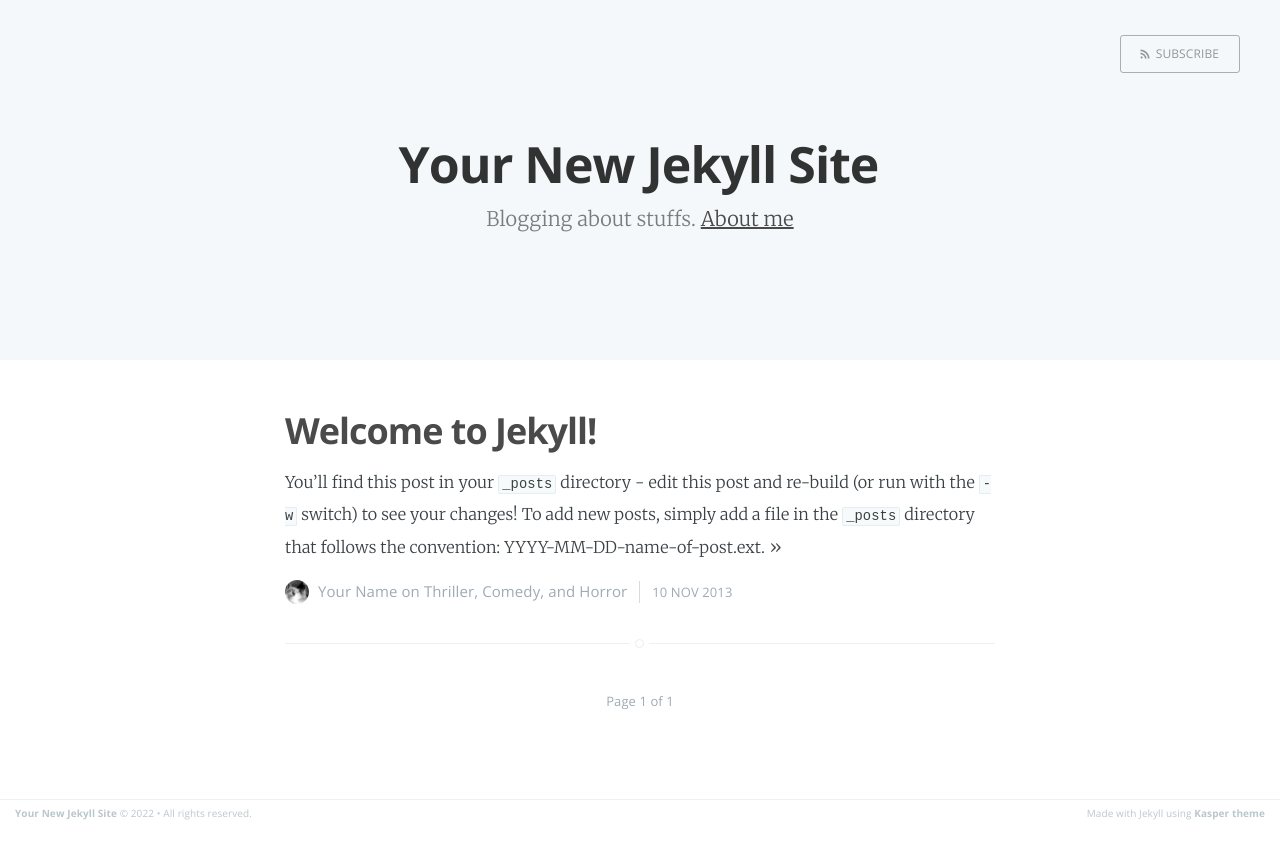
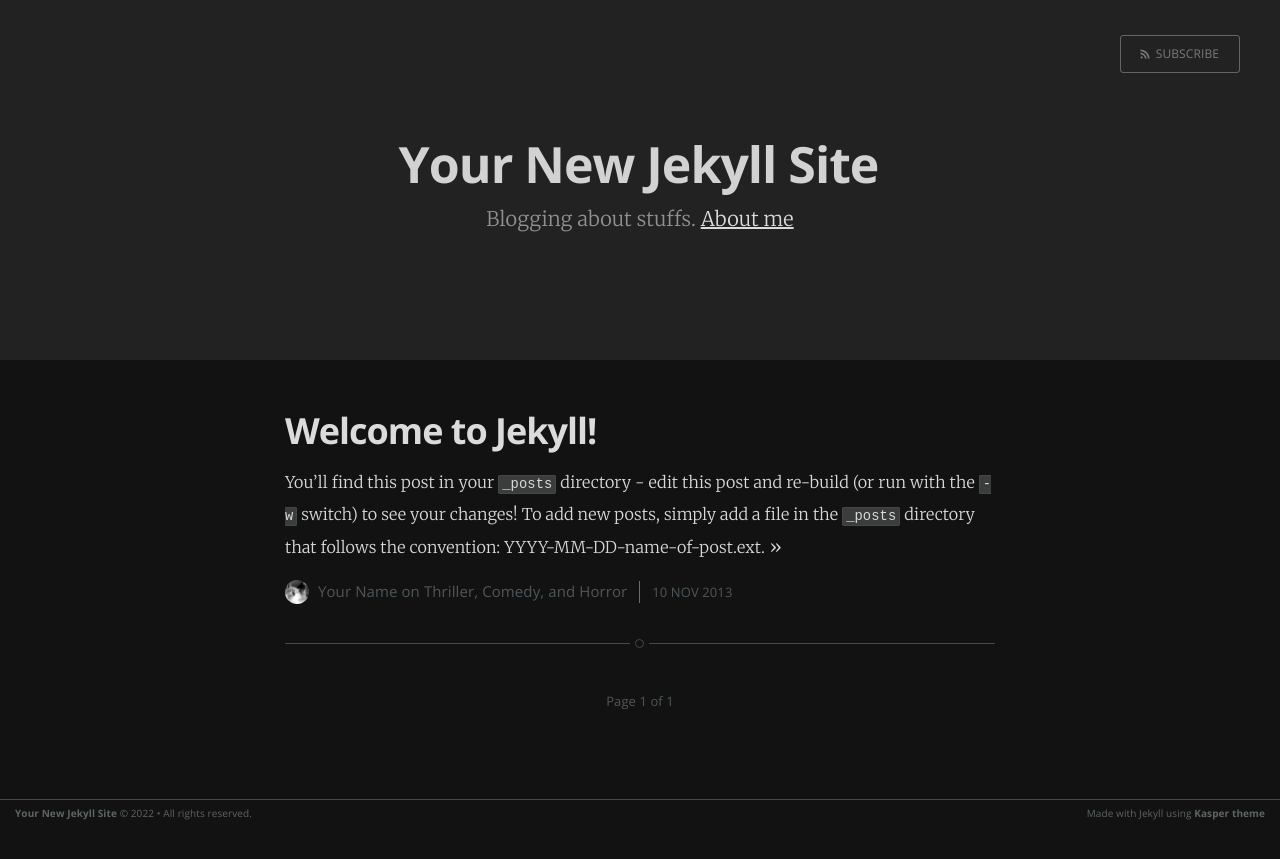
Before and after one commit to rosario/kasper, a Jekyll site: the page built from index.html, in a window 1280 px wide. Shown: the top 859 px of the page. Built offline with Jekyll 4.4.1, drawn with Linux system fonts in a browser that asks for light colours; the list of posts is cut into pages by our own code.

Commit message:
screen.css: convert colours to dark-mode style
Some colours are translated by feel. Some are translated by feeding them
through [1] and selecting a tint or shade that matches whether it needs
to be brighter or darker.

Some are blindly translated with no actual testing, so dragons be here.

[1]: https://imagecolorpicker.com/color-code/

```diff
--- a/assets/css/screen.css
+++ b/assets/css/screen.css
@@ -174,24 +174,25 @@ html {
 }
 
 body {
+    background: #121212;
     height: 100%;
     max-height: 100%;
     font-family: "Merriweather", serif;
     letter-spacing: 0.01rem;
     font-size: 1.8rem;
     line-height: 1.75em;
-    color: #3A4145;
+    color: #d8d9da;
     -webkit-font-feature-settings: 'kern' 1;
     -moz-font-feature-settings: 'kern' 1;
     -o-font-feature-settings: 'kern' 1;
 }
 
 ::-moz-selection {
-    background: #D6EDFF;
+    background: #291200;
 }
 
 ::selection {
-    background: #D6EDFF;
+    background: #291200;
 }
 
 h1, h2, h3,
@@ -199,7 +200,7 @@ h4, h5, h6 {
     -webkit-font-feature-settings: 'dlig' 1, 'liga' 1, 'lnum' 1, 'kern' 1;
     -moz-font-feature-settings: 'dlig' 1, 'liga' 1, 'lnum' 1, 'kern' 1;
     -o-font-feature-settings: 'dlig' 1, 'liga' 1, 'lnum' 1, 'kern' 1;
-    color: #2E2E2E;
+    color: #C9C9C9;
     line-height: 1.15em;
     margin: 0 0 0.4em 0;
     font-family: "Open Sans", sans-serif;
@@ -233,12 +234,12 @@ h6 {
 }
 
 a {
-    color: #4A4A4A;
+    color: #DBDBDB;
     transition: color ease 0.3s;
 }
 
 a:hover {
-    color: #111;
+    color: #999999;
 }
 
 p, ul, ol, dl {
@@ -287,7 +288,7 @@ hr {
     display: block;
     height: 1px;
     border: 0;
-    border-top: #EFEFEF 1px solid;
+    border-top: #303030 1px solid;
     margin: 3.2em 0;
     padding: 0;
 }
@@ -297,7 +298,7 @@ blockquote {
     box-sizing: border-box;
     margin: 1.75em 0 1.75em -2.2em;
     padding: 0 0 0 1.75em;
-    border-left: #4A4A4A 0.4em solid;
+    border-left: #DBDBDB 0.4em solid;
 }
 
 blockquote p {
@@ -309,7 +310,7 @@ blockquote small {
     display: inline-block;
     margin: 0.8em 0 0.8em 1.5em;
     font-size: 0.9em;
-    color: #CCC;
+    color: #292929;
 }
 
 blockquote small:before { content: "\2014 \00A0"; }
@@ -321,7 +322,7 @@ blockquote cite {
 blockquote cite a { font-weight: normal; }
 
 mark {
-    background-color: #FFC336;
+    background-color: #4c3a10;
 }
 
 code, tt {
@@ -329,8 +330,8 @@ code, tt {
     font-family: Inconsolata, monospace, sans-serif;
     font-size: 0.85em;
     white-space: pre-wrap;
-    border: #E3EDF3 1px solid;
-    background: #F7FAFB;
+    border: #454646 1px solid;
+    background: #3b3c3c;
     border-radius: 2px;
 }
 
@@ -338,14 +339,14 @@ pre {
     -moz-box-sizing: border-box;
     box-sizing: border-box;
     margin: 0 0 1.75em 0;
-    border: #E3EDF3 1px solid;
+    border: #454646 1px solid;
     width: 100%;
     padding: 10px;
     font-family: Inconsolata, monospace, sans-serif;
     font-size: 0.9em;
     white-space: pre;
     overflow: auto;
-    background: #F7FAFB;
+    background: #3b3c3c;
     border-radius: 3px;
 }
 
@@ -362,16 +363,16 @@ kbd {
     display: inline-block;
     margin-bottom: 0.4em;
     padding: 1px 8px;
-    border: #CCC 1px solid;
-    color: #666;
-    text-shadow: #FFF 0 1px 0;
+    border: #3d3d3d 1px solid;
+    color: #d1d1d1;
+    text-shadow: #fff 0 1px 0;
     font-size: 0.9em;
-    font-weight: 700;
-    background: #F4F4F4;
+    font-weight: 400;
+    background: #494949;
     border-radius: 4px;
     box-shadow:
         0 1px 0 rgba(0, 0, 0, 0.2),
-        0 1px 0 0 #fff inset;
+        0 1px 0 0 #000 inset;
 }
 
 table {
@@ -380,7 +381,7 @@ table {
     margin: 1.75em 0;
     width: 100%;
     max-width: 100%;
-    background-color: transparent;
+    background-color: #3b3c3c;
 }
 
 table th,
@@ -389,10 +390,10 @@ table td {
     line-height: 20px;
     text-align: left;
     vertical-align: top;
-    border-top: #EFEFEF 1px solid;
-}
-
-table th { color: #000; }
+    border-top: #b0b0b0 1px solid;
+}
+
+table th { color: #e6e6e6; }
 
 table caption + thead tr:first-child th,
 table caption + thead tr:first-child td,
@@ -403,18 +404,18 @@ table thead:first-child tr:first-child td {
     border-top: 0;
 }
 
-table tbody + tbody { border-top: #EFEFEF 2px solid; }
-
-table table table { background-color: #FFF; }
+table tbody + tbody { border-top: #b0b0b0 2px solid; }
+
+table table table { background-color: #333333; }
 
 table tbody > tr:nth-child(odd) > td,
 table tbody > tr:nth-child(odd) > th {
-    background-color: #F6F6F6;
+    background-color: #313131;
 }
 
 table.plain tbody > tr:nth-child(odd) > td,
 table.plain tbody > tr:nth-child(odd) > th {
-   background: transparent;
+   background: #3b3c3c;
 }
 
 iframe, .fluid-width-video-wrapper {
@@ -476,7 +477,7 @@ margin on the iframe, cause it breaks stuff. */
     height: 100%;
     margin-bottom: 5rem;
     text-align: center;
-    background: #222 no-repeat center center;
+    background: #121212 no-repeat center center;
     background-size: cover;
     overflow: hidden;
 }
@@ -509,7 +510,7 @@ margin on the iframe, cause it breaks stuff. */
     font-size: 34px;
     text-align: center;
     text-decoration: none;
-    color: rgba(255,255,255,0.7);
+    color: rgba(0,0,0,0.7);
     -webkit-transform: rotate(-90deg);
     transform: rotate(-90deg);
     -webkit-animation: bounce 4s 2s infinite;
@@ -518,7 +519,7 @@ margin on the iframe, cause it breaks stuff. */
 
 /* Stop it bouncing and increase contrast when hovered */
 .scroll-down:hover {
-    color: #fff;
+    color: #000;
     -webkit-animation: none;
     animation: none;
 }
@@ -535,10 +536,10 @@ margin on the iframe, cause it breaks stuff. */
     bottom: 0;
     left: 50%;
     margin-left: -75px;
-    background: -moz-radial-gradient(center, ellipse cover,  rgba(0,0,0,0.15) 0%, rgba(0,0,0,0) 70%, rgba(0,0,0,0) 100%);
-    background: -webkit-gradient(radial, center center, 0px, center center, 100%, color-stop(0%,rgba(0,0,0,0.15)), color-stop(70%,rgba(0,0,0,0)), color-stop(100%,rgba(0,0,0,0)));
-    background: -webkit-radial-gradient(center, ellipse cover,  rgba(0,0,0,0.15) 0%,rgba(0,0,0,0) 70%,rgba(0,0,0,0) 100%);
-    background: radial-gradient(ellipse at center,  rgba(0,0,0,0.15) 0%,rgba(0,0,0,0) 70%,rgba(0,0,0,0) 100%);
+    background: -moz-radial-gradient(center, ellipse cover,  rgba(255,255,255,0.15) 0%, rgba(255,255,255,0) 70%, rgba(255,255,255,0) 100%);
+    background: -webkit-gradient(radial, center center, 0px, center center, 100%, color-stop(0%,rgba(255,255,255,0.15)), color-stop(70%,rgba(255,255,255,0)), color-stop(100%,rgba(255,255,255,0)));
+    background: -webkit-radial-gradient(center, ellipse cover,  rgba(255,255,255,0.15) 0%,rgba(255,255,255,0) 70%,rgba(255,255,255,0) 100%);
+    background: radial-gradient(ellipse at center,  rgba(255,255,255,0.15) 0%,rgba(255,255,255,0) 70%,rgba(255,255,255,0) 100%);
 }
 
 /* Hide when there's no cover image or on page2+ */
@@ -576,13 +577,13 @@ margin on the iframe, cause it breaks stuff. */
     height: 38px;
     padding: 0 15px 0 10px;
     border: transparent 1px solid;
-    color: #9EABB3;
+    color: #4f565a;
     text-align: center;
     font-size: 12px;
     text-transform: uppercase;
     line-height: 35px;
     border-radius: 3px;
-    background: rgba(0,0,0,0.1);
+    background: rgba(255,255,255,0.1);
     transition: all ease 0.3s;
 }
 .back-button:before {
@@ -602,14 +603,14 @@ margin on the iframe, cause it breaks stuff. */
     height: 38px;
     padding: 0 20px;
     border: transparent 1px solid;
-    color: #9EABB3;
+    color: #4f565a;
     text-align: center;
     font-size: 12px;
     text-transform: uppercase;
     line-height: 35px;
     white-space: nowrap;
     border-radius: 3px;
-    background: rgba(0,0,0,0.1);
+    background: rgba(255,255,255,0.1);
     transition: all ease 0.3s;
 }
 .subscribe-button:before {
@@ -625,10 +626,10 @@ margin on the iframe, cause it breaks stuff. */
     right: 0;
     height: 70px;
     border: none;
-    background: -moz-linear-gradient(top, rgba(0,0,0,0.2) 0%, rgba(0,0,0,0) 100%);
-    background: -webkit-gradient(linear, left top, left bottom, color-stop(0%,rgba(0,0,0,0.2)), color-stop(100%,rgba(0,0,0,0)));
-    background: -webkit-linear-gradient(top, rgba(0,0,0,0.2) 0%,rgba(0,0,0,0) 100%);
-    background: linear-gradient(to bottom, rgba(0,0,0,0.2) 0%,rgba(0,0,0,0) 100%);
+    background: -moz-linear-gradient(top, rgba(255,255,255,0.2) 0%, rgba(255,255,255,0) 100%);
+    background: -webkit-gradient(linear, left top, left bottom, color-stop(0%,rgba(255,255,255,0.2)), color-stop(100%,rgba(255,255,255,0)));
+    background: -webkit-linear-gradient(top, rgba(255,255,255,0.2) 0%,rgba(255,255,255,0) 100%);
+    background: linear-gradient(to bottom, rgba(255,255,255,0.2) 0%,rgba(255,255,255,0) 100%);
 }
 .no-cover .main-nav.overlay,
 .no-cover .back-button,
@@ -637,18 +638,18 @@ margin on the iframe, cause it breaks stuff. */
 }
 
 .main-nav.overlay a {
-    color: #fff;
+    color: #000;
 }
 
 .main-nav.overlay .back-button,
 .main-nav.overlay .subscribe-button {
-    border-color: rgba(255,255,255,0.6);
+    border-color: rgba(0,0,0,0.6);
 }
 
 .main-nav.overlay a:hover {
-    color: #222;
-    border-color: #fff;
-    background: #fff;
+    color: #919191;
+    border-color: #000;
+    background: #000;
     transition: all 0.1s ease;
 }
 
@@ -656,7 +657,7 @@ margin on the iframe, cause it breaks stuff. */
 .back-button:hover,
 .subscribe-button:hover {
     border-color: #bfc8cd;
-    color: #9EABB3;
+    color: #4f565a;
 }
 
 /* The details of your blog. Defined in ghost/settings/ */
@@ -676,27 +677,27 @@ margin on the iframe, cause it breaks stuff. */
     font-weight: 400;
     font-family: "Merriweather", serif;
     letter-spacing: 0.01rem;
-    color: rgba(255,255,255,0.8);
+    color: rgba(201,201,201,0.8);
 }
 
 .no-cover.main-header {
     min-height: 160px;
     max-height: 40%;
-    background: #f5f8fa;
+    background: #222222;
 }
 
 .no-cover .page-title {
-    color: rgba(0,0,0,0.8);
+    color: rgba(255,255,255,0.8);
 }
 
 .no-cover .page-description {
-    color: rgba(0,0,0,0.5);
+    color: rgba(255,255,255,0.5);
 }
 
 .no-cover .main-nav.overlay .back-button,
 .no-cover .main-nav.overlay .subscribe-button {
-    color: rgba(0,0,0,0.4);
-    border-color: rgba(0,0,0,0.3);
+    color: rgba(255,255,255,0.4);
+    border-color: rgba(255,255,255,0.3);
 }
 
 /* Add subtle load-in animation for content on the home page */
@@ -720,7 +721,7 @@ margin on the iframe, cause it breaks stuff. */
     max-width: 710px;
     margin: 4rem auto;
     padding-bottom: 4rem;
-    border-bottom: #EBF2F6 1px solid;
+    border-bottom: #46494a 1px solid;
     word-break: break-word;
     hyphens: auto;
 }
@@ -732,16 +733,16 @@ margin on the iframe, cause it breaks stuff. */
     content: "";
     width: 7px;
     height: 7px;
-    border: #E7EEF2 1px solid;
+    border: #454749 1px solid;
     position: absolute;
     bottom: -5px;
     left: 50%;
     margin-left: -5px;
-    background: #FFF;
+    background: #121212;
     -webkit-border-radius: 100%;
     -moz-border-radius: 100%;
     border-radius: 100%;
-    box-shadow: #FFF 0 0 0 5px;
+    box-shadow: #121212 0 0 0 5px;
 }
 
 body:not(.post-template) .post-title {
@@ -768,7 +769,7 @@ body:not(.post-template) .post-title {
     font-family: "Open Sans", sans-serif;
     font-size: 1.5rem;
     line-height: 2.2rem;
-    color: #9EABB3;
+    color: #4f565a;
 }
 
 .author-thumb {
@@ -780,7 +781,7 @@ body:not(.post-template) .post-title {
 }
 
 .post-meta a {
-    color: #9EABB3;
+    color: #4f565a;
     text-decoration: none;
 }
 
@@ -798,7 +799,7 @@ body:not(.post-template) .post-title {
     display: inline-block;
     margin-left: 8px;
     padding-left: 12px;
-    border-left: #d5dbde 1px solid;
+    border-left: #6b6e6f 1px solid;
     text-transform: uppercase;
     font-size: 1.3rem;
     white-space: nowrap;
@@ -904,7 +905,7 @@ body:not(.post-template) .post-title {
     position: relative;
     margin: 6rem 0 0 0;
     padding: 6rem 0 0 0;
-    border-top: #EBF2F6 1px solid;
+    border-top: #46494a 1px solid;
 }
 
 .post-footer h4 {
@@ -926,11 +927,11 @@ body:not(.post-template) .post-title {
     font-size: 1.4rem;
     line-height: 1;
     font-style: italic;
-    color: #9EABB3;
+    color: #4f565a;
 }
 
 .author-meta a {
-    color: #9EABB3;
+    color: #4f565a;
 }
 .author-meta a:hover {
     color: #111;
@@ -942,7 +943,7 @@ body:not(.post-template) .post-title {
 }
 
 .post-footer h4 a {
-    color: #2e2e2e;
+    color: #979797;
     text-decoration: none;
 }
 
@@ -965,12 +966,12 @@ body:not(.post-template) .post-title {
     font-size: 1.8rem;
     display: inline-block;
     margin: 1rem 1.6rem 1.6rem 0;
-    color: #BBC7CC;
+    color: #5e6466;
     text-decoration: none;
 }
 
 .post-footer .share a:hover {
-    color: #50585D;
+    color: #969b9e;
 }
 
 /* The subscribe icon on the footer */
@@ -981,11 +982,11 @@ body:not(.post-template) .post-title {
     top: -14px;
     left: 50%;
     margin-left: -15px;
-    border: #EBF2F6 1px solid;
+    border: #46494a 1px solid;
     text-align: center;
     line-height: 2.4rem;
     border-radius: 50px;
-    background: #FFF;
+    background: #000;
     transition: box-shadow 0.5s;
 }
 
@@ -1007,7 +1008,7 @@ body:not(.post-template) .post-title {
 }
 
 .subscribe:hover:before {
-    color: #50585D;
+    color: #969b9e;
 }
 
 /* CSS tooltip saying "Subscribe!" - initially hidden */
@@ -1023,7 +1024,7 @@ body:not(.post-template) .post-title {
     font-size: 1.1rem;
     line-height: 1em;
     text-align: center;
-    background: #50585D;
+    background: #969b9e;
     border-radius: 20px;
     box-shadow: 0 1px 4px rgba(0,0,0,0.1);
     transition: opacity 0.3s ease, top 0.3s ease;
@@ -1034,7 +1035,7 @@ body:not(.post-template) .post-title {
     content: " ";
     border-width: 5px 5px 0 5px;
     border-style: solid;
-    border-color: #50585D transparent;
+    border-color: #969b9e transparent;
     display: block;
     position: absolute;
     bottom: -4px;
@@ -1084,7 +1085,7 @@ body:not(.post-template) .post-title {
 
 .author-profile {
     padding: 0 15px 5rem 15px;
-    border-bottom: #EBF2F6 1px solid;
+    border-bottom: #46494a 1px solid;
     text-align: center;
 }
 
@@ -1094,7 +1095,7 @@ body:not(.post-template) .post-title {
     content: "";
     width: 7px;
     height: 7px;
-    border: #E7EEF2 1px solid;
+    border: #454749 1px solid;
     position: absolute;
     bottom: -5px;
     left: 50%;
@@ -1122,7 +1123,7 @@ body:not(.post-template) .post-title {
     padding: 6px;
     background: #fff;
     z-index: 2;
-    box-shadow: #E7EEF2 0 0 0 1px;
+    box-shadow: #454749 0 0 0 1px;
 }
 
 .author-image .img {
@@ -1154,7 +1155,7 @@ body:not(.post-template) .post-title {
     font-size: 1.8rem;
     line-height: 1.5em;
     font-weight: 200;
-    color: #50585D;
+    color: #969b9e;
     letter-spacing: 0;
     text-indent: 0;
 }
@@ -1211,12 +1212,12 @@ body:not(.post-template) .post-title {
     margin: 4rem auto;
     font-family: "Open Sans", sans-serif;
     font-size: 1.3rem;
-    color: #9EABB3;
+    color: #4f565a;
     text-align: center;
 }
 
 .pagination a {
-    color: #9EABB3;
+    color: #4f565a;
     transition: all 0.2s ease;
 }
 
@@ -1254,23 +1255,23 @@ body:not(.post-template) .post-title {
 
 .extra-pagination {
     display: none;
-    border-bottom: #EBF2F6 1px solid;
+    border-bottom: #46494a 1px solid;
 }
 .extra-pagination:after {
     display: block;
     content: "";
     width: 7px;
     height: 7px;
-    border: #E7EEF2 1px solid;
+    border: #454749 1px solid;
     position: absolute;
     bottom: -5px;
     left: 50%;
     margin-left: -5px;
-    background: #FFF;
+    background: #000;
     -webkit-border-radius: 100%;
     -moz-border-radius: 100%;
     border-radius: 100%;
-    box-shadow: #FFF 0 0 0 5px;
+    box-shadow: #000 0 0 0 5px;
 }
 .extra-pagination .pagination {
     width: auto;
@@ -1295,21 +1296,21 @@ body:not(.post-template) .post-title {
     position: relative;
     margin: 8rem 0 0 0;
     padding: 0.5rem 15px;
-    border-top: #EBF2F6 1px solid;
+    border-top: #46494a 1px solid;
     font-family: "Open Sans", sans-serif;
     font-size: 1rem;
     line-height: 1.75em;
-    color: #BBC7CC;
+    color: #5e6466;
 }
 
 .site-footer a {
-    color: #BBC7CC;
+    color: #5e6466;
     text-decoration: none;
     font-weight: bold;
 }
 
 .site-footer a:hover {
-    color: #50585D;
+    color: #969b9e;
 }
 
 .poweredby {
@@ -1490,14 +1491,14 @@ body:not(.post-template) .post-title {
         height: 44px;
         line-height: 41px;
         border-radius: 0;
-        color: #2e2e2e;
+        color: #ababab;
         background: transparent;
     }
     .back-button:hover,
     .subscribe-button:hover {
-        border-color: #ebeef0;
-        color: #2e2e2e;
-        background: #ebeef0;
+        border-color: #464748;
+        color: #ababab;
+        background: #464748;
     }
 
     .back-button {
@@ -1649,7 +1650,7 @@ body:not(.post-template) .post-title {
     .post-footer .author {
         margin: 0 0 2rem 0;
         padding: 0 0 1.6rem 0;
-        border-bottom: #EBF2F6 1px dashed;
+        border-bottom: #46494a 1px dashed;
     }
 
     .post-footer .share {
```
Also changed, not shown: README.md.
